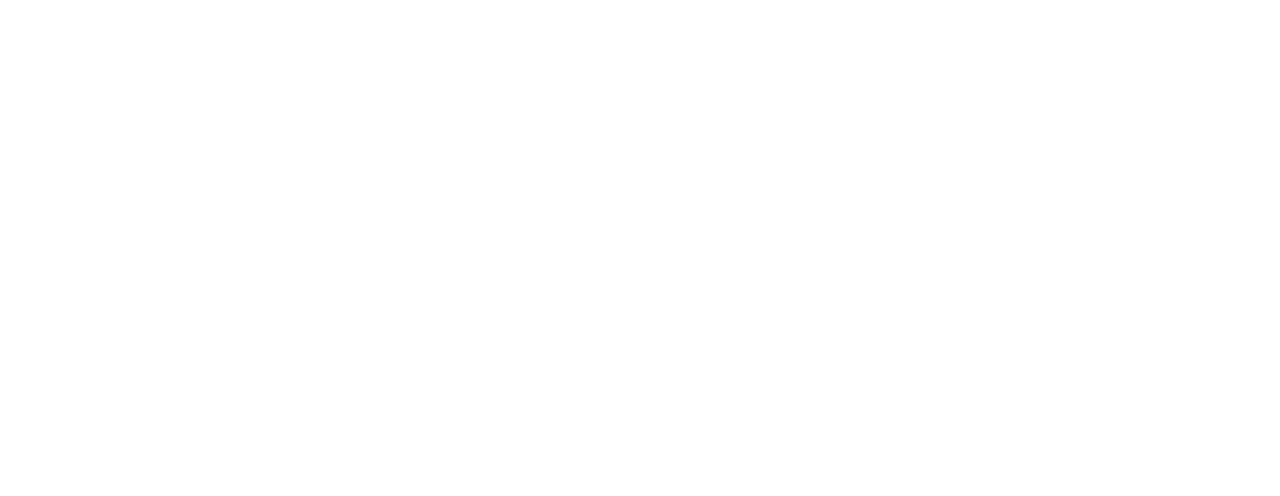
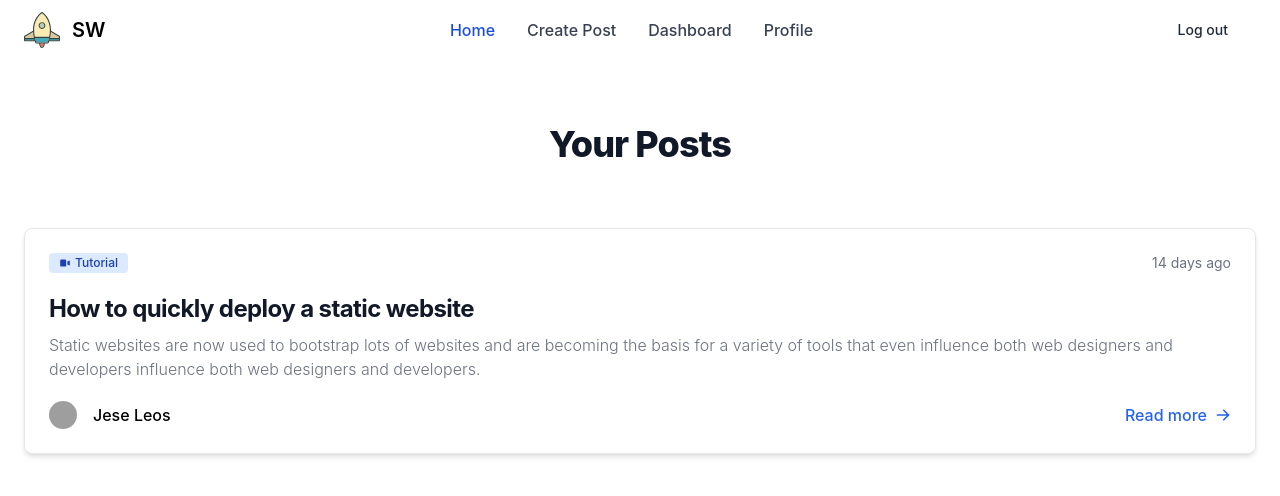
Before and after one commit to shawn8728/social-media, a Vue app in the folder client/: page /dashboard in a window 1280 px wide. Before the commit this address had no page. Shown: the top 496 px of the page. Built offline with nearby package versions, Linux system fonts and the light colour scheme; sample sign-in values are in the browser's storage; grey boxes are pictures that could not be loaded.

Commit message:
Add dashboard and profile page

```diff
--- a/client/src/components/NavBar.vue
+++ b/client/src/components/NavBar.vue
@@ -83,6 +83,13 @@
                 >Dashboard</router-link
               >
             </li>
+            <li>
+              <router-link
+                to="/profile"
+                class="block py-2 pr-4 pl-3 text-gray-700 border-b border-gray-100 hover:bg-gray-50 lg:hover:bg-transparent lg:border-0 lg:hover:text-primary-700 lg:p-0 dark:text-gray-400 lg:dark:hover:text-white dark:hover:bg-gray-700 dark:hover:text-white lg:dark:hover:bg-transparent dark:border-gray-700"
+                >Profile</router-link
+              >
+            </li>
           </ul>
         </div>
       </div>
--- a/client/src/router/index.js
+++ b/client/src/router/index.js
@@ -3,6 +3,8 @@
 import Register from '../views/Register.vue'
 import CreatePost from '../views/CreatePost.vue'
 import Home from '../views/Home.vue'
+import Dashboard from '../views/Dashboard.vue'
+import Profile from '../views/Profile.vue'
 
 const router = createRouter({
   history: createWebHistory(import.meta.env.BASE_URL),
@@ -26,6 +28,16 @@
         path: '/createpost',
         name: 'CreatePost',
         component: CreatePost
+    },
+    {
+        path: '/dashboard',
+        name: 'Dashboard',
+        component: Dashboard
+    },
+    {
+        path: '/profile',
+        name: 'Profile',
+        component: Profile
     }
   ]
 })
--- /dev/null
+++ b/client/src/views/Dashboard.vue
@@ -0,0 +1,139 @@
+<template>
+    <NavBar />
+    <section class="bg-white dark:bg-gray-900">
+      <div class="py-8 px-4 mx-auto max-w-screen-xl lg:py-16 lg:px-6">
+        <div class="mx-auto max-w-screen-sm text-center lg:mb-16 mb-8">
+          <h2
+            class="mb-4 text-3xl lg:text-4xl tracking-tight font-extrabold text-gray-900 dark:text-white"
+          >
+            Your Posts
+          </h2>
+        </div>
+        <div class="grid gap-8 lg:grid-cols-1">
+          <article
+            class="p-6 bg-white rounded-lg border border-gray-200 shadow-md dark:bg-gray-800 dark:border-gray-700"
+          >
+            <div class="flex justify-between items-center mb-5 text-gray-500">
+              <span
+                class="bg-primary-100 text-primary-800 text-xs font-medium inline-flex items-center px-2.5 py-0.5 rounded dark:bg-primary-200 dark:text-primary-800"
+              >
+                <svg
+                  class="mr-1 w-3 h-3"
+                  fill="currentColor"
+                  viewBox="0 0 20 20"
+                  xmlns="http://www.w3.org/2000/svg"
+                >
+                  <path
+                    d="M2 6a2 2 0 012-2h6a2 2 0 012 2v8a2 2 0 01-2 2H4a2 2 0 01-2-2V6zM14.553 7.106A1 1 0 0014 8v4a1 1 0 00.553.894l2 1A1 1 0 0018 13V7a1 1 0 00-1.447-.894l-2 1z"
+                  ></path>
+                </svg>
+                Tutorial
+              </span>
+              <span class="text-sm">14 days ago</span>
+            </div>
+            <h2 class="mb-2 text-2xl font-bold tracking-tight text-gray-900 dark:text-white">
+              <a href="#">How to quickly deploy a static website</a>
+            </h2>
+            <p class="mb-5 font-light text-gray-500 dark:text-gray-400">
+              Static websites are now used to bootstrap lots of websites and are becoming the basis
+              for a variety of tools that even influence both web designers and developers influence
+              both web designers and developers.
+            </p>
+            <div class="flex justify-between items-center">
+              <div class="flex items-center space-x-4">
+                <img
+                  class="w-7 h-7 rounded-full"
+                  src="https://flowbite.s3.amazonaws.com/blocks/marketing-ui/avatars/jese-leos.png"
+                  alt="Jese Leos avatar"
+                />
+                <span class="font-medium dark:text-white"> Jese Leos </span>
+              </div>
+              <a
+                href="#"
+                class="inline-flex items-center font-medium text-primary-600 dark:text-primary-500 hover:underline"
+              >
+                Read more
+                <svg
+                  class="ml-2 w-4 h-4"
+                  fill="currentColor"
+                  viewBox="0 0 20 20"
+                  xmlns="http://www.w3.org/2000/svg"
+                >
+                  <path
+                    fill-rule="evenodd"
+                    d="M10.293 3.293a1 1 0 011.414 0l6 6a1 1 0 010 1.414l-6 6a1 1 0 01-1.414-1.414L14.586 11H3a1 1 0 110-2h11.586l-4.293-4.293a1 1 0 010-1.414z"
+                    clip-rule="evenodd"
+                  ></path>
+                </svg>
+              </a>
+            </div>
+          </article>
+          <!-- <article
+            class="p-6 bg-white rounded-lg border border-gray-200 shadow-md dark:bg-gray-800 dark:border-gray-700"
+          >
+            <div class="flex justify-between items-center mb-5 text-gray-500">
+              <span
+                class="bg-primary-100 text-primary-800 text-xs font-medium inline-flex items-center px-2.5 py-0.5 rounded dark:bg-primary-200 dark:text-primary-800"
+              >
+                <svg
+                  class="mr-1 w-3 h-3"
+                  fill="currentColor"
+                  viewBox="0 0 20 20"
+                  xmlns="http://www.w3.org/2000/svg"
+                >
+                  <path
+                    fill-rule="evenodd"
+                    d="M2 5a2 2 0 012-2h8a2 2 0 012 2v10a2 2 0 002 2H4a2 2 0 01-2-2V5zm3 1h6v4H5V6zm6 6H5v2h6v-2z"
+                    clip-rule="evenodd"
+                  ></path>
+                  <path d="M15 7h1a2 2 0 012 2v5.5a1.5 1.5 0 01-3 0V7z"></path>
+                </svg>
+                Article
+              </span>
+              <span class="text-sm">14 days ago</span>
+            </div>
+            <h2 class="mb-2 text-2xl font-bold tracking-tight text-gray-900 dark:text-white">
+              <a href="#">Our first project with React</a>
+            </h2>
+            <p class="mb-5 font-light text-gray-500 dark:text-gray-400">
+              Static websites are now used to bootstrap lots of websites and are becoming the basis
+              for a variety of tools that even influence both web designers and developers influence
+              both web designers and developers.
+            </p>
+            <div class="flex justify-between items-center">
+              <div class="flex items-center space-x-4">
+                <img
+                  class="w-7 h-7 rounded-full"
+                  src="https://flowbite.s3.amazonaws.com/blocks/marketing-ui/avatars/bonnie-green.png"
+                  alt="Bonnie Green avatar"
+                />
+                <span class="font-medium dark:text-white"> Bonnie Green </span>
+              </div>
+              <a
+                href="#"
+                class="inline-flex items-center font-medium text-primary-600 dark:text-primary-500 hover:underline"
+              >
+                Read more
+                <svg
+                  class="ml-2 w-4 h-4"
+                  fill="currentColor"
+                  viewBox="0 0 20 20"
+                  xmlns="http://www.w3.org/2000/svg"
+                >
+                  <path
+                    fill-rule="evenodd"
+                    d="M10.293 3.293a1 1 0 011.414 0l6 6a1 1 0 010 1.414l-6 6a1 1 0 01-1.414-1.414L14.586 11H3a1 1 0 110-2h11.586l-4.293-4.293a1 1 0 010-1.414z"
+                    clip-rule="evenodd"
+                  ></path>
+                </svg>
+              </a>
+            </div>
+          </article> -->
+        </div>
+      </div>
+    </section>
+  </template>
+
+  <script setup>
+  import NavBar from '../components/NavBar.vue'
+  </script>
--- a/client/src/views/Login.vue
+++ b/client/src/views/Login.vue
@@ -102,7 +102,6 @@
     const res = await axios.post('http://localhost:3000/login', inputData)
     if (res.status === 200){
         localStorage.setItem('token', res.data.token)
-        localStorage.setItem('user', JSON.stringify(res.data.user))
         router.push('/')
     } else {
         console.log(res)
--- /dev/null
+++ b/client/src/views/Profile.vue
@@ -0,0 +1,52 @@
+<template>
+  <NavBar />
+  <section class="bg-white dark:bg-gray-900">
+    <div class="py-8 px-4 mx-auto max-w-screen-xl lg:py-16 lg:px-6">
+      <div class="flex flex-col min-w-0 break-words bg-white w-full mb-6 rounded-lg">
+        <div class="px-6">
+          <div class="flex flex-wrap justify-center">
+            <img
+              class="shadow-xl rounded-full h-auto align-middle border-none lg:w-3/12 lg:order-2"
+              alt="..."
+              src="https://demos.creative-tim.com/notus-js/assets/img/team-2-800x800.jpg"
+            />
+          </div>
+          <div class="text-center mt-12">
+            <h3 class="text-4xl font-semibold leading-normal mb-2 text-blueGray-700">
+              User name
+            </h3>
+            <!-- <div class="text-sm leading-normal mt-0 mb-2 text-blueGray-400 font-bold uppercase">
+              <i class="fas fa-map-marker-alt mr-2 text-lg text-blueGray-400"></i>
+              Los Angeles, California
+            </div>
+            <div class="mb-2 text-blueGray-600 mt-10">
+              <i class="fas fa-briefcase mr-2 text-lg text-blueGray-400"></i>Solution Manager -
+              Creative Tim Officer
+            </div>
+            <div class="mb-2 text-blueGray-600">
+              <i class="fas fa-university mr-2 text-lg text-blueGray-400"></i>University of Computer
+              Science
+            </div> -->
+          </div>
+          <div class="mt-10 py-10 border-t border-blueGray-200 text-center">
+            <div class="flex flex-wrap justify-center">
+              <div class="w-full lg:w-9/12 px-4">
+                <p class="mb-4 text-lg leading-relaxed text-blueGray-700">
+                  An artist of considerable range, Jenna the name taken by Melbourne-raised,
+                  Brooklyn-based Nick Murphy writes, performs and records all of his own music,
+                  giving it a warm, intimate feel with a solid groove structure. An artist of
+                  considerable range.
+                </p>
+                <a href="#pablo" class="font-normal text-pink-500">Show more</a>
+              </div>
+            </div>
+          </div>
+        </div>
+      </div>
+    </div>
+  </section>
+</template>
+
+<script setup>
+import NavBar from '../components/NavBar.vue'
+</script>
```
